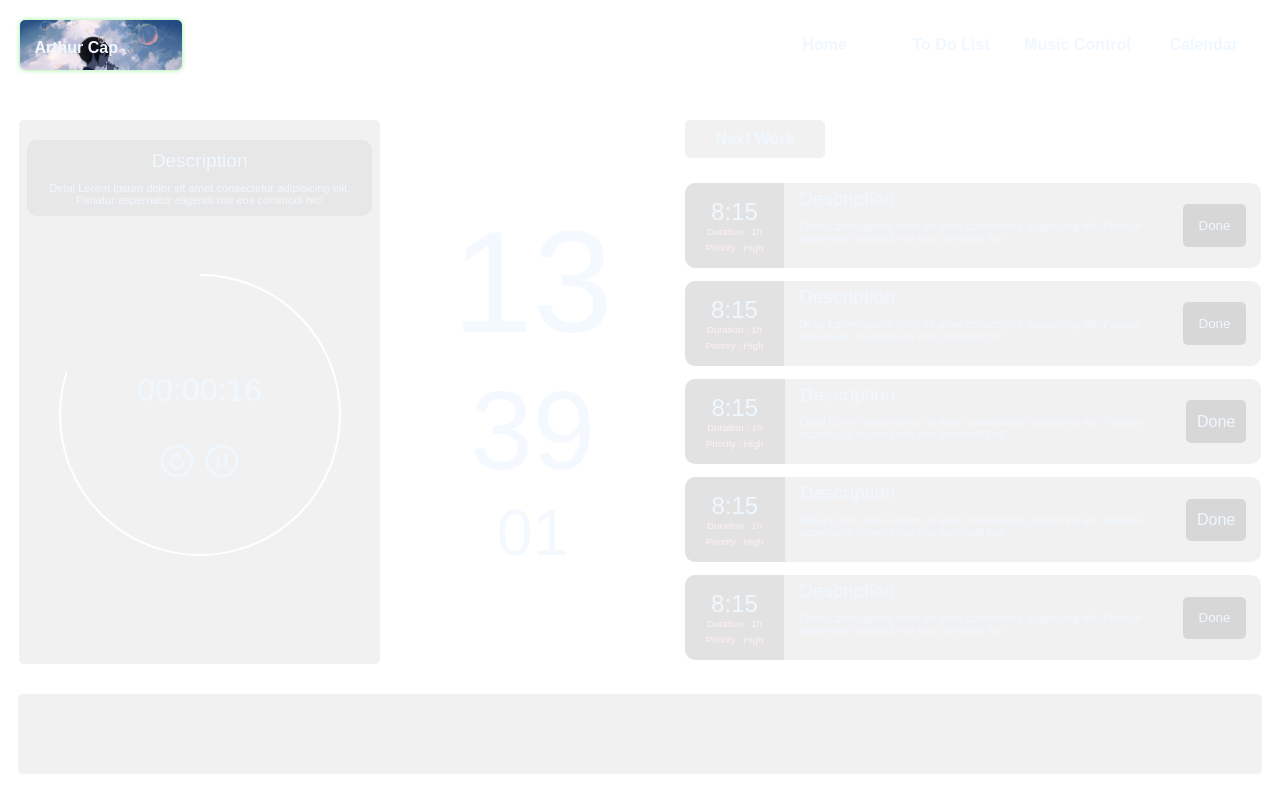
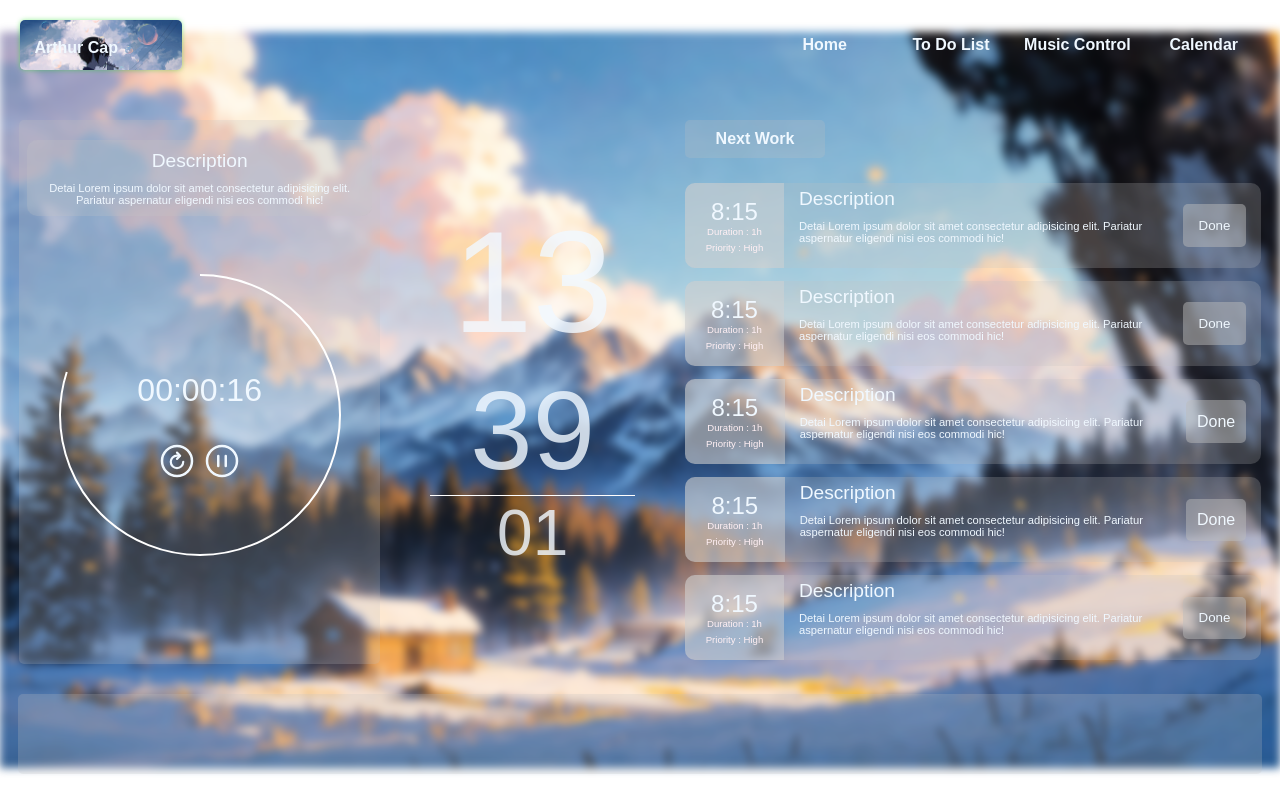
Before and after one commit to Arthur-Cap/timemanager, a plain HTML site: page index.html in a window 1280 px wide. Drawn offline with nearby package versions, Linux system fonts and the light colour scheme.

Commit message:
Update style.css

```diff
--- a/style.css
+++ b/style.css
@@ -17,7 +17,7 @@ body {
   }
   body::before {
     content: "";
-    background: url('Back3.png');
+    background: url('Back3.jpg');
     background-repeat: no-repeat;
     background-size: cover;
     background-attachment: fixed;
```
